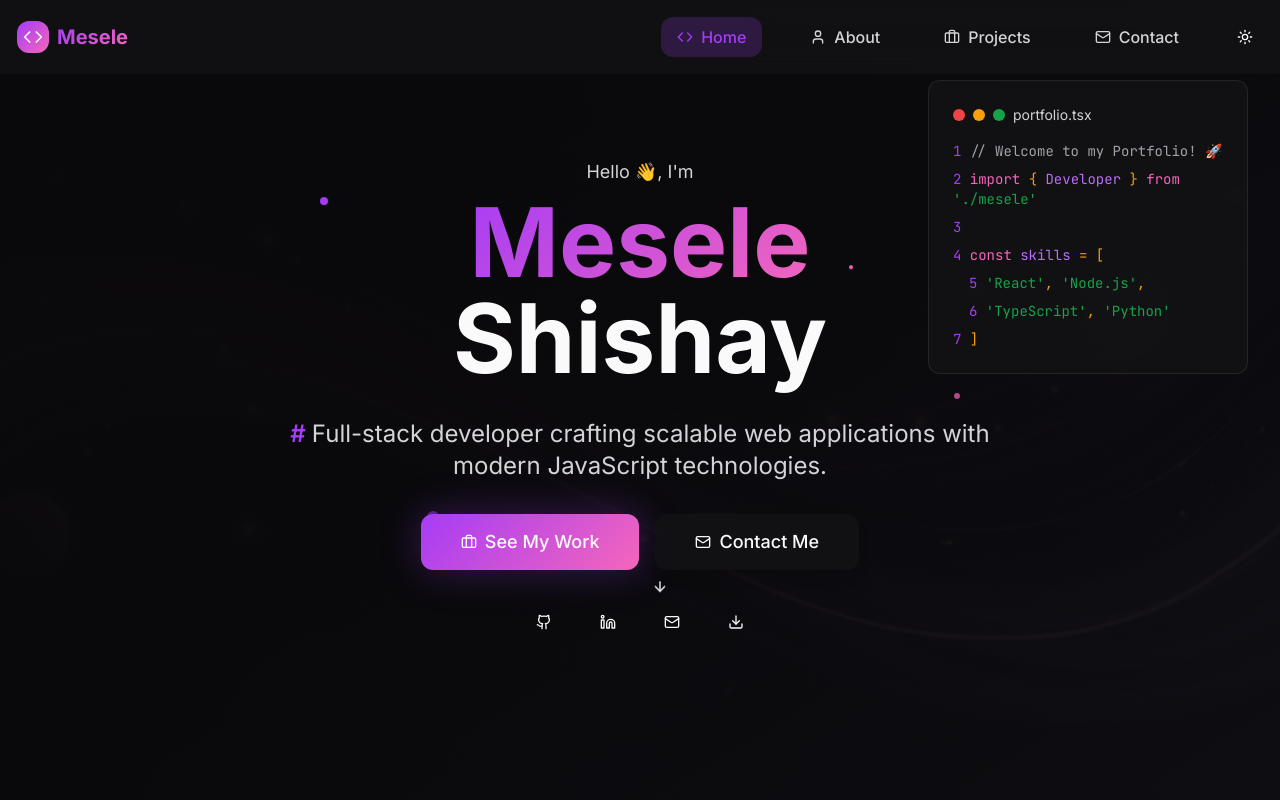
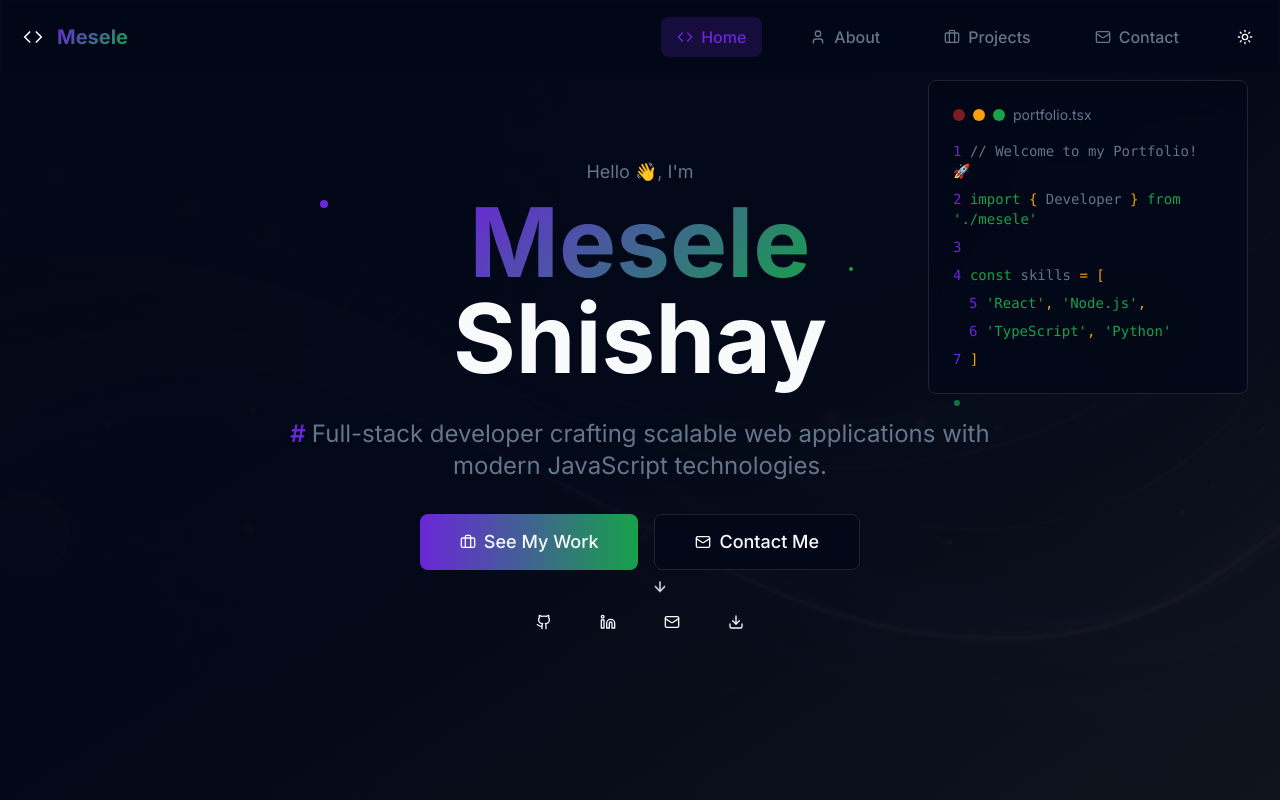
Before and after one commit to Mesele-shishay/mesele-reimagined-design-lab, a React (Vite) app: page / in a window 1280 px wide. Shown: the top 800 px of the page. Built offline with nearby package versions, Linux system fonts and the light colour scheme.

Commit message:
Refactor light/dark mode implementation
Redo the light/dark mode implementation for the theme system.

```diff
--- a/src/components/ThemeToggle.tsx
+++ b/src/components/ThemeToggle.tsx
@@ -3,7 +3,7 @@ import { useTheme } from "next-themes";
 import { Button } from "@/components/ui/button";
 import { useEffect, useState } from "react";
 
-const ThemeToggle = () => {
+export default function ThemeToggle() {
   const { theme, setTheme } = useTheme();
   const [mounted, setMounted] = useState(false);
 
@@ -11,6 +11,7 @@ const ThemeToggle = () => {
     setMounted(true);
   }, []);
 
+  // Prevent hydration mismatch
   if (!mounted) {
     return (
       <Button variant="ghost" size="icon" className="h-9 w-9">
@@ -19,21 +20,21 @@ const ThemeToggle = () => {
     );
   }
 
+  const isDark = theme === "dark";
+
   return (
     <Button
       variant="ghost"
       size="icon"
-      onClick={() => setTheme(theme === "light" ? "dark" : "light")}
+      onClick={() => setTheme(isDark ? "light" : "dark")}
       className="h-9 w-9 hover-lift"
+      aria-label={`Switch to ${isDark ? "light" : "dark"} mode`}
     >
-      {theme === "light" ? (
-        <Moon className="h-4 w-4" />
+      {isDark ? (
+        <Sun className="h-4 w-4 transition-transform rotate-0 scale-100 dark:rotate-0 dark:scale-100" />
       ) : (
-        <Sun className="h-4 w-4" />
+        <Moon className="h-4 w-4 transition-transform rotate-90 scale-0 dark:rotate-0 dark:scale-100" />
       )}
-      <span className="sr-only">Toggle theme</span>
     </Button>
   );
-};
-
-export default ThemeToggle;
+}
--- a/src/components/ui/button.tsx
+++ b/src/components/ui/button.tsx
@@ -5,28 +5,24 @@ import { cva, type VariantProps } from "class-variance-authority"
 import { cn } from "@/lib/utils"
 
 const buttonVariants = cva(
-  "inline-flex items-center justify-center gap-2 whitespace-nowrap rounded-lg text-sm font-medium transition-all duration-300 focus-visible:outline-none focus-visible:ring-2 focus-visible:ring-ring disabled:pointer-events-none disabled:opacity-50 [&_svg]:pointer-events-none [&_svg]:size-4 [&_svg]:shrink-0",
+  "inline-flex items-center justify-center gap-2 whitespace-nowrap rounded-md text-sm font-medium transition-colors focus-visible:outline-none focus-visible:ring-2 focus-visible:ring-ring focus-visible:ring-offset-2 disabled:pointer-events-none disabled:opacity-50 [&_svg]:pointer-events-none [&_svg]:size-4 [&_svg]:shrink-0",
   {
     variants: {
       variant: {
-        default: "bg-primary text-primary-foreground shadow-md hover:bg-primary-dark hover:shadow-glow",
-        destructive:
-          "bg-destructive text-destructive-foreground shadow-sm hover:bg-destructive/90",
-        outline:
-          "border border-border bg-background/80 backdrop-blur-sm hover:bg-card-hover hover:text-accent-foreground",
-        secondary:
-          "bg-secondary text-secondary-foreground shadow-sm hover:bg-secondary/80",
-        ghost: "hover:bg-card-hover hover:text-accent-foreground",
+        default: "bg-primary text-primary-foreground hover:bg-primary/90",
+        destructive: "bg-destructive text-destructive-foreground hover:bg-destructive/90",
+        outline: "border border-input bg-background hover:bg-accent hover:text-accent-foreground",
+        secondary: "bg-secondary text-secondary-foreground hover:bg-secondary/80",
+        ghost: "hover:bg-accent hover:text-accent-foreground",
         link: "text-primary underline-offset-4 hover:underline",
-        gradient: "bg-gradient-primary text-primary-foreground shadow-glow hover:shadow-accent hover:scale-[1.02]",
-        glass: "glass hover:bg-card-hover border-0 shadow-lg hover:shadow-glow",
-        accent: "bg-accent text-accent-foreground shadow-accent hover:bg-accent-dark hover:shadow-glow"
+        gradient: "bg-gradient-to-r from-primary to-accent text-primary-foreground hover:shadow-lg transform hover:scale-[1.02] transition-all",
+        glass: "bg-card/80 backdrop-blur-sm border border-border hover:bg-card-hover",
       },
       size: {
         default: "h-10 px-4 py-2",
         sm: "h-9 rounded-md px-3",
-        lg: "h-12 rounded-lg px-8 text-base",
-        xl: "h-14 rounded-xl px-10 text-lg",
+        lg: "h-11 rounded-md px-8",
+        xl: "h-14 rounded-lg px-10 text-lg",
         icon: "h-10 w-10",
       },
     },
--- a/src/index.css
+++ b/src/index.css
@@ -2,153 +2,86 @@
 @tailwind components;
 @tailwind utilities;
 
-/* Premium Design System - Mesele Portfolio */
-/* All colors MUST be HSL for consistency */
-
 @layer base {
   :root {
-    /* Core Background System */
-    --background: 240 10% 3.9%;
-    --background-secondary: 240 8% 6%;
-    --foreground: 0 0% 98%;
-    --foreground-secondary: 240 5% 84%;
+    /* === DARK THEME (DEFAULT) === */
 
-    /* Card & Surface System */
-    --card: 240 9% 5%;
-    --card-foreground: 0 0% 98%;
-    --card-hover: 240 8% 8%;
+    /* Core Backgrounds */
+    --background: 222 84% 4.9%;
+    --background-secondary: 217 19% 9%;
+    --foreground: 210 40% 98%;
+    --foreground-secondary: 215 16% 47%;
 
-    /* Popover System */
-    --popover: 240 9% 5%;
-    --popover-foreground: 0 0% 98%;
+    /* Surfaces */
+    --card: 222 84% 4.9%;
+    --card-foreground: 210 40% 98%;
+    --card-hover: 217 19% 9%;
 
-    /* Premium Brand Colors */
-    --primary: 274 91% 60%;
-    --primary-dark: 274 91% 50%;
-    --primary-light: 274 91% 70%;
-    --primary-foreground: 0 0% 98%;
+    /* Interactive Elements */
+    --popover: 222 84% 4.9%;
+    --popover-foreground: 210 40% 98%;
+    --muted: 217 19% 9%;
+    --muted-foreground: 215 16% 47%;
+    --border: 217 19% 15%;
+    --input: 217 19% 15%;
 
-    /* Accent System */
-    --accent: 324 87% 68%;
-    --accent-dark: 324 87% 58%;
-    --accent-foreground: 0 0% 98%;
-
-    /* Secondary Brand */
-    --secondary: 240 9% 12%;
-    --secondary-foreground: 240 5% 84%;
-
-    /* Muted System */
-    --muted: 240 9% 8%;
-    --muted-foreground: 240 5% 65%;
+    /* Brand Colors */
+    --primary: 263 70% 50%;
+    --primary-foreground: 210 40% 98%;
+    --secondary: 217 19% 15%;
+    --secondary-foreground: 210 40% 98%;
+    --accent: 142 76% 36%;
+    --accent-foreground: 210 40% 98%;
 
     /* Status Colors */
-    --destructive: 0 84.2% 60.2%;
+    --destructive: 0 62% 30%;
     --destructive-foreground: 210 40% 98%;
     --success: 142 76% 36%;
     --warning: 38 92% 50%;
 
-    /* Interactive Elements */
-    --border: 240 9% 12%;
-    --input: 240 9% 8%;
-    --ring: 274 91% 60%;
-
-    /* Premium Gradients */
-    --gradient-primary: linear-gradient(135deg, hsl(274 91% 60%) 0%, hsl(324 87% 68%) 100%);
-    --gradient-secondary: linear-gradient(135deg, hsl(240 9% 5%) 0%, hsl(240 8% 8%) 100%);
-    --gradient-accent: linear-gradient(45deg, hsl(274 91% 60%) 0%, hsl(324 87% 68%) 50%, hsl(38 92% 50%) 100%);
-    --gradient-subtle: linear-gradient(180deg, hsl(240 8% 6%) 0%, hsl(240 10% 3.9%) 100%);
-
-    /* Glass Morphism */
-    --glass: 240 9% 8% / 0.8;
-    --glass-border: 240 5% 84% / 0.1;
-
-    /* Shadows & Effects */
-    --shadow-sm: 0 1px 2px 0 hsl(240 9% 0% / 0.05);
-    --shadow-md: 0 4px 6px -1px hsl(240 9% 0% / 0.1), 0 2px 4px -1px hsl(240 9% 0% / 0.06);
-    --shadow-lg: 0 10px 15px -3px hsl(240 9% 0% / 0.1), 0 4px 6px -2px hsl(240 9% 0% / 0.05);
-    --shadow-glow: 0 0 40px hsl(274 91% 60% / 0.3);
-    --shadow-accent: 0 0 30px hsl(324 87% 68% / 0.2);
-
-    /* Animations */
-    --transition-fast: all 0.15s cubic-bezier(0.4, 0, 0.2, 1);
-    --transition: all 0.3s cubic-bezier(0.4, 0, 0.2, 1);
-    --transition-slow: all 0.5s cubic-bezier(0.4, 0, 0.2, 1);
-
-    --radius: 0.75rem;
-
-    --sidebar-background: 0 0% 98%;
-
-    --sidebar-foreground: 240 5.3% 26.1%;
-
-    --sidebar-primary: 240 5.9% 10%;
-
-    --sidebar-primary-foreground: 0 0% 98%;
-
-    --sidebar-accent: 240 4.8% 95.9%;
-
-    --sidebar-accent-foreground: 240 5.9% 10%;
-
-    --sidebar-border: 220 13% 91%;
-
-    --sidebar-ring: 217.2 91.2% 59.8%;
+    /* Focus */
+    --ring: 263 70% 50%;
+    --radius: 0.5rem;
   }
 
-  /* Light mode variables */
   .light {
-    /* Core Background System */
+    /* === LIGHT THEME === */
+
+    /* Core Backgrounds */
     --background: 0 0% 100%;
     --background-secondary: 210 40% 98%;
-    --foreground: 222.2 84% 4.9%;
-    --foreground-secondary: 215.4 16.3% 46.9%;
+    --foreground: 222 84% 4.9%;
+    --foreground-secondary: 215 16% 47%;
 
-    /* Card & Surface System */
+    /* Surfaces */
     --card: 0 0% 100%;
-    --card-foreground: 222.2 84% 4.9%;
+    --card-foreground: 222 84% 4.9%;
     --card-hover: 210 40% 96%;
 
-    /* Popover System */
+    /* Interactive Elements */
     --popover: 0 0% 100%;
-    --popover-foreground: 222.2 84% 4.9%;
+    --popover-foreground: 222 84% 4.9%;
+    --muted: 210 40% 96%;
+    --muted-foreground: 215 16% 47%;
+    --border: 214 32% 91%;
+    --input: 214 32% 91%;
 
-    /* Premium Brand Colors - same for both modes */
-    --primary: 274 91% 60%;
-    --primary-dark: 274 91% 50%;
-    --primary-light: 274 91% 70%;
-    --primary-foreground: 0 0% 98%;
+    /* Brand Colors (same across themes) */
+    --primary: 263 70% 50%;
+    --primary-foreground: 210 40% 98%;
+    --secondary: 210 40% 96%;
+    --secondary-foreground: 222 84% 4.9%;
+    --accent: 142 76% 36%;
+    --accent-foreground: 210 40% 98%;
 
-    /* Accent System - same for both modes */
-    --accent: 324 87% 68%;
-    --accent-dark: 324 87% 58%;
-    --accent-foreground: 0 0% 98%;
+    /* Status Colors */
+    --destructive: 0 84% 60%;
+    --destructive-foreground: 210 40% 98%;
+    --success: 142 76% 36%;
+    --warning: 38 92% 50%;
 
-    /* Secondary Brand */
-    --secondary: 210 40% 96%;
-    --secondary-foreground: 222.2 84% 4.9%;
-
-    /* Muted System */
-    --muted: 210 40% 96%;
-    --muted-foreground: 215.4 16.3% 46.9%;
-
-    /* Interactive Elements */
-    --border: 214.3 31.8% 91.4%;
-    --input: 214.3 31.8% 91.4%;
-    --ring: 274 91% 60%;
-
-    /* Glass Morphism */
-    --glass: 0 0% 100% / 0.8;
-    --glass-border: 215.4 16.3% 46.9% / 0.1;
-
-    /* Shadows & Effects */
-    --shadow-sm: 0 1px 2px 0 rgb(0 0 0 / 0.05);
-    --shadow-md: 0 4px 6px -1px rgb(0 0 0 / 0.1), 0 2px 4px -1px rgb(0 0 0 / 0.06);
-    --shadow-lg: 0 10px 15px -3px rgb(0 0 0 / 0.1), 0 4px 6px -2px rgb(0 0 0 / 0.05);
-    --shadow-glow: 0 0 40px hsl(274 91% 60% / 0.15);
-    --shadow-accent: 0 0 30px hsl(324 87% 68% / 0.1);
-  }
-
-  /* Dark mode maintains the same premium aesthetic */
-  .dark {
-    /* Same variables - our design is primarily dark by default */
+    /* Focus */
+    --ring: 263 70% 50%;
   }
 }
 
@@ -178,75 +111,49 @@
   }
 
   ::-webkit-scrollbar-thumb:hover {
-    background: hsl(var(--primary-dark));
+    background: hsl(var(--primary) / 0.8);
   }
 }
 
 @layer components {
   /* Glass morphism utility */
   .glass {
-    background: hsl(var(--glass));
+    background: hsl(var(--card) / 0.8);
     backdrop-filter: blur(20px);
-    border: 1px solid hsl(var(--glass-border));
+    border: 1px solid hsl(var(--border));
   }
 
   /* Gradient text utility */
   .gradient-text {
-    background: var(--gradient-primary);
+    background: linear-gradient(135deg, hsl(var(--primary)) 0%, hsl(var(--accent)) 100%);
     -webkit-background-clip: text;
     -webkit-text-fill-color: transparent;
     background-clip: text;
   }
 
-  /* Glow effects */
-  .glow-primary {
-    box-shadow: var(--shadow-glow);
-  }
-
-  .glow-accent {
-    box-shadow: var(--shadow-accent);
-  }
-
   /* Interactive hover effects */
   .hover-lift {
-    transition: var(--transition);
+    transition: all 0.3s cubic-bezier(0.4, 0, 0.2, 1);
   }
 
   .hover-lift:hover {
     transform: translateY(-2px);
-    box-shadow: var(--shadow-lg);
+    box-shadow: 0 10px 25px -5px hsl(var(--foreground) / 0.1);
   }
 
-  /* Animated gradient background */
-  .animated-gradient {
-    background: var(--gradient-accent);
-    background-size: 400% 400%;
-    animation: gradientShift 6s ease infinite;
-  }
-
-  @keyframes gradientShift {
-    0% {
-      background-position: 0% 50%;
+  /* Animations */
+  @keyframes fadeIn {
+    from {
+      opacity: 0;
+      transform: translateY(20px);
     }
-    50% {
-      background-position: 100% 50%;
-    }
-    100% {
-      background-position: 0% 50%;
+    to {
+      opacity: 1;
+      transform: translateY(0);
     }
   }
 
-  /* Pulse animation */
-  .pulse-glow {
-    animation: pulseGlow 2s ease-in-out infinite alternate;
-  }
-
-  @keyframes pulseGlow {
-    from {
-      box-shadow: 0 0 20px hsl(var(--primary) / 0.3);
-    }
-    to {
-      box-shadow: 0 0 40px hsl(var(--primary) / 0.6);
-    }
+  .animate-fade-in {
+    animation: fadeIn 0.6s ease-out;
   }
 }
--- a/tailwind.config.ts
+++ b/tailwind.config.ts
@@ -32,8 +32,6 @@ export default {
 				},
 				primary: {
 					DEFAULT: 'hsl(var(--primary))',
-					dark: 'hsl(var(--primary-dark))',
-					light: 'hsl(var(--primary-light))',
 					foreground: 'hsl(var(--primary-foreground))'
 				},
 				secondary: {
@@ -42,7 +40,6 @@ export default {
 				},
 				accent: {
 					DEFAULT: 'hsl(var(--accent))',
-					dark: 'hsl(var(--accent-dark))',
 					foreground: 'hsl(var(--accent-foreground))'
 				},
 				destructive: {
@@ -63,36 +60,10 @@ export default {
 					DEFAULT: 'hsl(var(--card))',
 					foreground: 'hsl(var(--card-foreground))',
 					hover: 'hsl(var(--card-hover))'
-				},
-				sidebar: {
-					DEFAULT: 'hsl(var(--sidebar-background))',
-					foreground: 'hsl(var(--sidebar-foreground))',
-					primary: 'hsl(var(--sidebar-primary))',
-					'primary-foreground': 'hsl(var(--sidebar-primary-foreground))',
-					accent: 'hsl(var(--sidebar-accent))',
-					'accent-foreground': 'hsl(var(--sidebar-accent-foreground))',
-					border: 'hsl(var(--sidebar-border))',
-					ring: 'hsl(var(--sidebar-ring))'
 				}
-			},
-			backgroundImage: {
-				'gradient-primary': 'var(--gradient-primary)',
-				'gradient-secondary': 'var(--gradient-secondary)',
-				'gradient-accent': 'var(--gradient-accent)',
-				'gradient-subtle': 'var(--gradient-subtle)'
-			},
-			boxShadow: {
-				'glow': 'var(--shadow-glow)',
-				'accent': 'var(--shadow-accent)'
-			},
-			transitionDuration: {
-				'fast': '150ms',
-				'DEFAULT': '300ms',
-				'slow': '500ms'
 			},
 			fontFamily: {
 				sans: ['Inter', 'system-ui', 'sans-serif'],
-				mono: ['JetBrains Mono', 'Fira Code', 'monospace']
 			},
 			borderRadius: {
 				lg: 'var(--radius)',
@@ -101,67 +72,17 @@ export default {
 			},
 			keyframes: {
 				'accordion-down': {
-					from: {
-						height: '0'
-					},
-					to: {
-						height: 'var(--radix-accordion-content-height)'
-					}
+					from: { height: '0' },
+					to: { height: 'var(--radix-accordion-content-height)' }
 				},
 				'accordion-up': {
-					from: {
-						height: 'var(--radix-accordion-content-height)'
-					},
-					to: {
-						height: '0'
-					}
-				},
-				'fade-up': {
-					'0%': {
-						opacity: '0',
-						transform: 'translateY(30px)'
-					},
-					'100%': {
-						opacity: '1',
-						transform: 'translateY(0)'
-					}
-				},
-				'fade-down': {
-					'0%': {
-						opacity: '0',
-						transform: 'translateY(-30px)'
-					},
-					'100%': {
-						opacity: '1',
-						transform: 'translateY(0)'
-					}
-				},
-				'scale-in': {
-					'0%': {
-						opacity: '0',
-						transform: 'scale(0.9)'
-					},
-					'100%': {
-						opacity: '1',
-						transform: 'scale(1)'
-					}
-				},
-				'float': {
-					'0%, 100%': {
-						transform: 'translateY(0px)'
-					},
-					'50%': {
-						transform: 'translateY(-10px)'
-					}
+					from: { height: 'var(--radix-accordion-content-height)' },
+					to: { height: '0' }
 				}
 			},
 			animation: {
 				'accordion-down': 'accordion-down 0.2s ease-out',
-				'accordion-up': 'accordion-up 0.2s ease-out',
-				'fade-up': 'fade-up 0.6s ease-out',
-				'fade-down': 'fade-down 0.6s ease-out',
-				'scale-in': 'scale-in 0.4s ease-out',
-				'float': 'float 3s ease-in-out infinite'
+				'accordion-up': 'accordion-up 0.2s ease-out'
 			}
 		}
 	},
```
